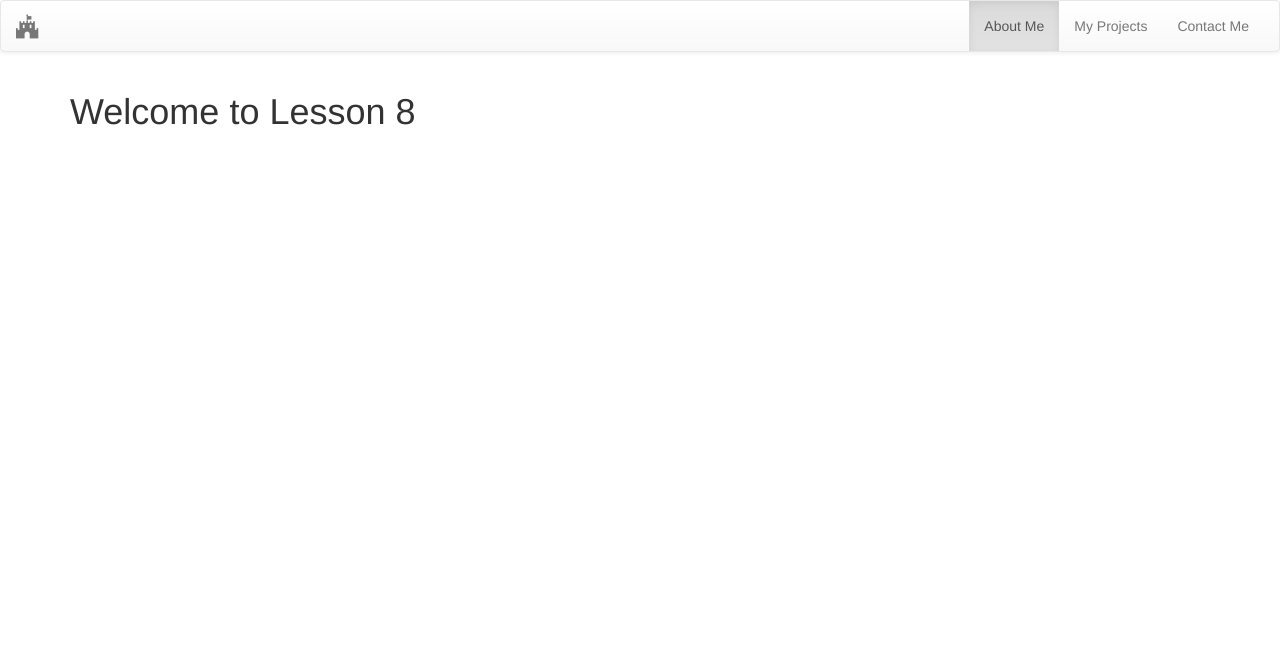
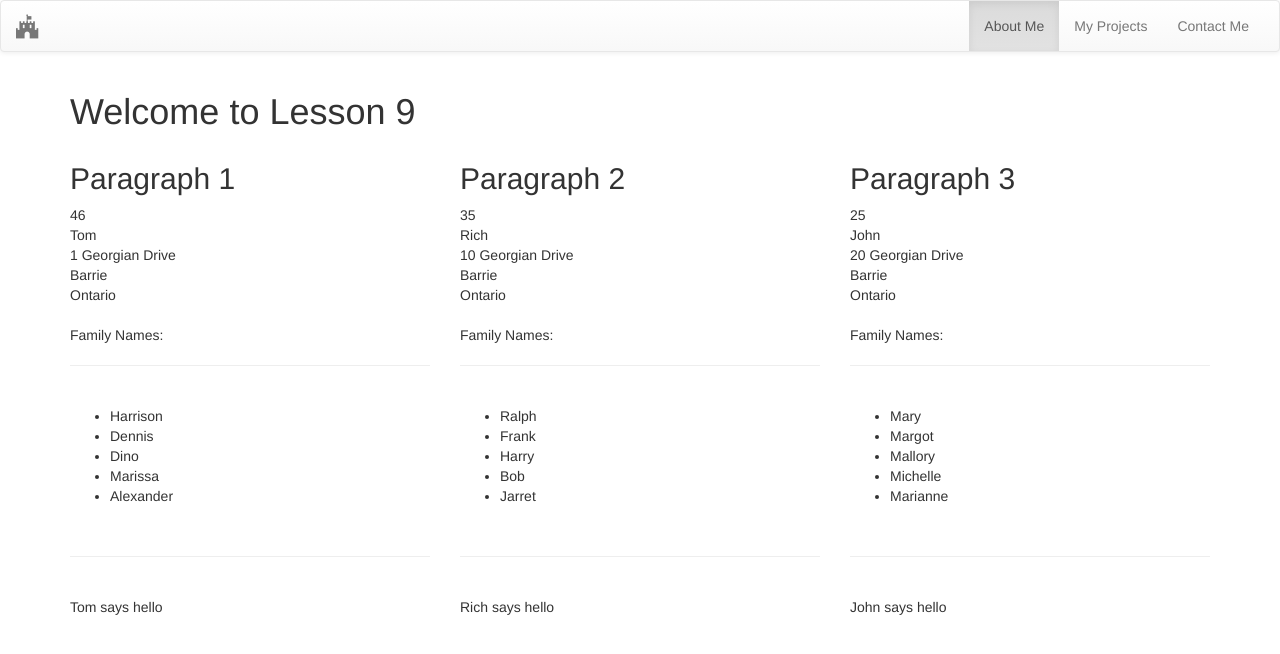
Before and after one commit to brad-langshaw/Comp1073---Lesson9, a plain HTML site: page index.html in a window 1280 px wide. Drawn offline with Linux system fonts and the light colour scheme.

Commit message:
update 1

```diff
--- a/Scripts/app.js
+++ b/Scripts/app.js
@@ -2,52 +2,73 @@
 (function() {
 
     "use strict";
-    var output = "";
-    var firstParagraph = document.getElementById("firstParagraph");
+
 
     // Instantiate new xhr object
     var request = new XMLHttpRequest();
-    request.open('GET', '../person.txt', true);
+    request.open('GET', '../people.txt', true);
     request.addEventListener('readystatechange', function() {
         if (request.readyState === 4) {
-			var addressBook = [];
-            var Person = {}; /* var Person = new Object();   */
+            var people = {};
+            people = JSON.parse(request.responseText);
 
-            addressBook = JSON.parse(request.responseText);
+            // declare our address array
+            var addressBook = []; /* var addressBook = new Array(); */
 
-			console.log(addressBook)
+            // read in the data from person.txt file
+            addressBook = people.addressBook;
 
-            /* Person.sayHello = function() {
-                output += "<br><hr><br>" + Person.name + " says hello";
+            var addressBookLength = addressBook.length;
+
+            // for each person in our addressbook....loop
+            for (var person = 0; person < addressBookLength; person++) {
+                // reset the string variable
+                var output = "";
+                // assign the sayHello method to each person object
+                addressBook[person].sayHello = function() {
+                    output += "<br><hr><br>" + addressBook[person].name + " says hello";
                 }
 
                 // for every key in the Person object, loop...
-            for (var key in Person) {
+                for (var key in addressBook[person]) {
 
                     // check if the key is the familyNames array
                     if (key === "familyNames") {
                         output += "<br>Family Names: <br>";
                         output += "<hr><br>";
                         output += "<ul>";
-                    for (var index = 0; index < Person.familyNames.length; index++) {
-                        output += "<li>" + Person.familyNames[index] + "</li>";
+                        for (var index = 0; index < addressBook[person].familyNames.length; index++) {
+                            output += "<li>" + addressBook[person].familyNames[index] + "</li>";
                         } // for loop
                         output += "</ul>";
                     } // if statement
                     else if (key === "sayHello") {
-                    Person.sayHello();
+                        addressBook[person].sayHello();
                     }
 
                     // for all other cases do the following...
                     else {
 
-                    output += Person[key] + "<br>";
+                        output += addressBook[person][key] + "<br>";
                     } // else statement
 
                 } // for in
 
-            firstParagraph.innerHTML = output;*/
+                var paragraphString = "paragraph" + (person + 1);
+                console.log(paragraphString);
+
+                var paragraph = document.getElementById(paragraphString)
+                paragraph.innerHTML = output;
+
+
+            } // outer for loop
+
+
+
+
         }
+
+
     });
 
     request.send();
--- a/index.html
+++ b/index.html
@@ -46,11 +46,32 @@
 
     <main class="container" id="mainContent">
 
-        <h1>Welcome to Lesson 8</h1>
+        <h1>Welcome to Lesson 9</h1>
 
-        <p id="firstParagraph">
+        <section class="row">
+            <div class="col-md-4">
+                <h2>Paragraph 1</h2>
+                <p id="paragraph1">
 
-        </p>
+                </p>
+            </div>
+
+            <div class="col-md-4">
+                <h2>Paragraph 2</h2>
+                <p id="paragraph2">
+
+                </p>
+            </div>
+
+            <div class="col-md-4">
+                <h2>Paragraph 3</h2>
+                <p id="paragraph3">
+
+                </p>
+            </div>
+
+        </section>
+
 
 
     </main>
```
Also changed, not shown: people.txt (added), 1 other file. Lines whose indentation alone changed are shown as unchanged.
